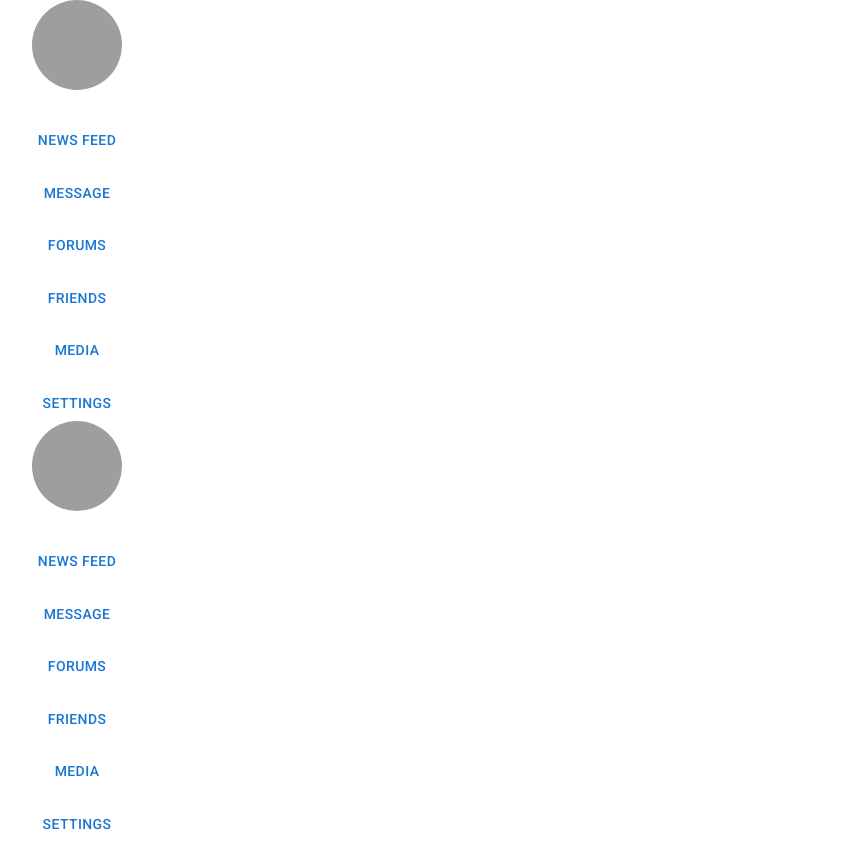
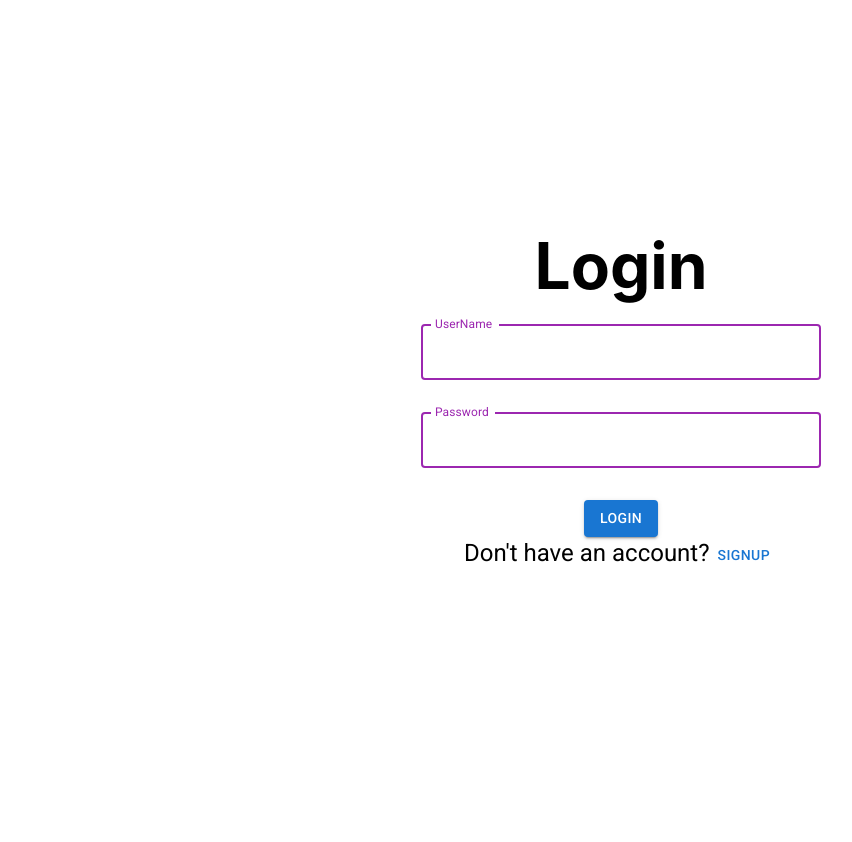
Before and after one commit to deepakoraon19/SocialMedia, a React (Create React App) app: page / in a window 1280 px wide. Shown: the whole page, without its empty margins (19-871 px from the left). After the commit the page ends 800 px from the top, so only its background shows below. Built offline with nearby package versions, Linux system fonts and the light colour scheme; no server answers; grey boxes are pictures that could not be loaded.

Commit message:
integrated login API

```diff
--- a/src/App.js
+++ b/src/App.js
@@ -6,31 +6,29 @@ import { useEffect, useState } from "react";
 import axios from "axios";
 import Sidebar from "./components/Sidebar";
 
-// function Layout() {
-
-//   // When the user log-in, the user will get a token
-//   return user?.token ? (
-//     <Outlet user={user} /> // if the user has the token, then it can access all the pages in the outlet
-//   ) : (
-//     // Else navigate the user to login page and also pass the state of location from where it was accessing
-//     <Navigate to="/login" state={{ from: location }} replace />
-//   );
-// }
 function App() {
   const [user, setUser] = useState({});
-  const location = useLocation();
   useEffect((p) => {
-    axios.get(`http://127.0.0.1:2000/user`).then((j) => {
-      setUser(j.data);
-      console.log(j.data.users)
-    });
+    // axios
+    //   .post(
+    //     `${process.env.REACT_APP_URL}/user/login`,
+    //     {},
+    //     {
+    //       headers: { "Access-Control-Allow-Origin": "*" },
+    //     }
+    //   )
+    //   .then((j) => {
+    //     setUser(j.data);
+    //     console.log(j.data.user);
+    //   })
+    //   .catch((p) => console.log(p));
   }, []);
   return (
     <>
-      <Sidebar></Sidebar>
+      {user === null && <Sidebar></Sidebar>}
       <Routes>
         <Route>
-          <Route path="/" element={<Home />} />
+          <Route path="/" element={<Login />} />
           <Route path="/profile:id" element={<Profile />} />
           <Route
             path="/SocialMediaFrontend"
@@ -39,6 +37,7 @@ function App() {
         </Route>
         <Route path="/register" element={<Register />} />
         <Route path="/login" element={<Login />} />
+        <Route path="/home" element={<Home />} />
         <Route path="/reset-password" element={<ResetPassword />} />
       </Routes>
     </>
--- a/src/components/Sidebar.jsx
+++ b/src/components/Sidebar.jsx
@@ -6,8 +6,8 @@ import { Button } from "@mui/material";
 function Sidebar(user) {
   const options = ["News Feed", "Message", "Forums", "Friends", "Media", "Settings"]
   return (
-    <Stack direction="column" spacing={2} width='15vw' alignItems="center">
-      <Avatar sx={{ width: 90, height: 90 }} src="https://i.pinimg.com/originals/e0/d7/9d/e0d79ddbcfb5bdaf07ace631b83db7ae.jpg"></Avatar>
+    <Stack direction="row" spacing={2} width='10vw' alignItems="center">
+      <Avatar sx={{ width: 60, height: 60 }} src="https://i.pinimg.com/originals/e0/d7/9d/e0d79ddbcfb5bdaf07ace631b83db7ae.jpg"></Avatar>
       <h2>{user.name}</h2>
       {options.map((p,index) => <Button key={index} >{p}</Button>)}
     </Stack>
--- a/src/pages/Login.jsx
+++ b/src/pages/Login.jsx
@@ -5,9 +5,10 @@ import Stack from '@mui/material/Stack';
 import TextField from '@mui/material/TextField';
 import Box from '@mui/material/Box';
 import Typography from '@mui/material/Typography';
+import checkCredentials from '../services/userServices';
 
 const Login = (props) => {
-  const [email, setEmail] = useState('')
+  const [userName, setUserName] = useState('')
   const [password, setPassword] = useState('')
   const [emailError, setEmailError] = useState('')
   const [passwordError, setPasswordError] = useState('')
@@ -15,20 +16,16 @@ const Login = (props) => {
 
   const navigate = useNavigate()
 
-  const onButtonClick = () => {
-    // You'll update this function later...
-    // Set initial error values to empty
-    setEmailError('')
-    setPasswordError('')
-
-    // Check if the user has entered both fields correctly
-    if ('' === email) {
-      setEmailError('Please enter your email')
-      return
+  const login = async() => {
+    credentianlsValidationChecks()
+    let user = await checkCredentials({ userName: userName, password: password })
+    if(user._id) navigate("/Home")
   }
 
-    if (!/^[\w-\.]+@([\w-]+\.)+[\w-]{2,4}$/.test(email)) {
-      setEmailError('Please enter a valid email')
+  const credentianlsValidationChecks = () => {
+    if (userName === "" && password === "") return
+    if ('' === userName) {
+      setEmailError('Please enter your username')
       return
     }
 
@@ -41,15 +38,16 @@ const Login = (props) => {
       setPasswordError('The password must be 8 characters or longer')
       return
     }
-
-    // Authentication calls will be made here...
+    setPasswordError('')
+    setEmailError('')
   }
 
-  if(!isUser){
+
+  if (!isUser) {
     return (<h1>Test</h1>)
 
-    }else{
-return(
+  } else {
+    return (
       <Box>
         <div className={'mainContainer'}>
           <div className={'titleContainer'}>
@@ -57,49 +55,46 @@ return(
           </div>
           <br />
           <div className={'inputContainer'}>
-          <TextField label="Email" color="secondary" focused
-            value={email}
-            placeholder="Enter your email here"
-            onChange={(ev) => setEmail(ev.target.value)}
+            <TextField label="UserName" color="secondary" focused
+              value={userName}
+              // placeholder="Enter your username here"
+              onChange={(ev) => {
+                setUserName(ev.target.value)
+                credentianlsValidationChecks()
+              }}
               className={'inputBox'}
               sx={{ mb: 2 }}
             />
             <label className="errorLabel">{emailError}</label>
-          {/* <input
-          value={email}
-          placeholder="Enter your email here"
-          onChange={(ev) => setEmail(ev.target.value)}
-          className={'inputBox'}
-        />
-        <label className="errorLabel">{emailError}</label> */}
+
           </div>
           <br />
           <div className={'inputContainer'}>
             <TextField label="Password" color="secondary" focused
-            value={email}
-            placeholder="Enter your email here"
-            onChange={(ev) => setEmail(ev.target.value)}
+              value={password}
+              // placeholder="Enter your email here"
+              onChange={(ev) => {
+                setPassword(ev.target.value)
+                credentianlsValidationChecks()
+              }}
               className={'inputBox'}
               sx={{ mb: 2 }}
             />
-          {/* <input
-          value={password}
-          placeholder="Enter your password here"
-          onChange={(ev) => setPassword(ev.target.value)}
-          className={'inputBox'}
-        /> */}
+
             <label className="errorLabel">{passwordError}</label>
           </div>
           <br />
+            <Button variant="contained" onClick={login}>Login</Button>
+          <Stack direction="row">
           <Typography variant="h5" component="h5">
-            Don't have an account ? SignUP
+            Don't have an account?
           </Typography>
-        <Stack>
-          <Button variant="contained" action={onButtonClick}>Login</Button>
+          <Button onClick={login}>SignUp</Button>
           </Stack>
         </div>
       </Box>
     )
-}}
+  }
+}
 
 export default Login
--- /dev/null
+++ b/src/services/userServices.js
@@ -0,0 +1,17 @@
+import axios from "axios";
+
+const headers = {
+  "Content-Type": "application/json",
+  "Access-Control-Allow-Headers": "Content-Type,Authorization",
+  "Access-Control-Allow-Origin": "*",
+  "Access-Control-Allow-Methods": "POST, PUT, PATCH, GET, DELETE, OPTIONS",
+  "Access-Control-Allow-Credentials": true,
+};
+
+const checkCredentials = async (user) => {
+  let res = await axios.post(`${process.env.REACT_APP_URL}/user/login`, user, {
+    headers: headers,
+  });
+  return res.data.user;
+};
+export default checkCredentials;
```
Also changed, not shown: 2 other files (tests, documents, lock files or other folders). Lines whose indentation alone changed are shown as unchanged.
